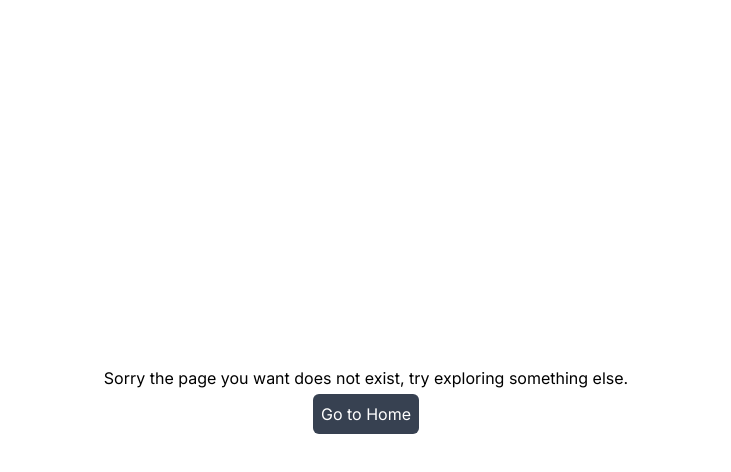
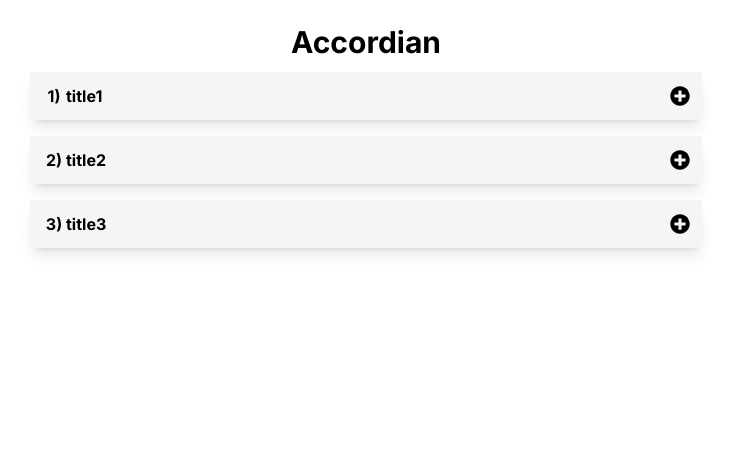
Before and after one commit to abhinay-chaturvedi/machine-coding, a Next.js app: page /accordian in a window 1280 px wide. Before the commit this address had no page. Shown: the top 472 px of the page, without its empty margins (274-1005 px from the left). Built offline with nearby package versions, Linux system fonts and the light colour scheme.

Commit message:
done with accordian

```diff
--- /dev/null
+++ b/app/accordian/_components/Accordian.tsx
@@ -0,0 +1,24 @@
+"use client"
+import React, { useState } from "react";
+import { data } from "../data";
+import AccordianCard from "./AccordianCard";
+const Accordian = () => {
+    const [openCard, setOpenCard] = useState(-1);
+  return (
+    <div className="tw-flex tw-flex-col tw-gap-4 tw-max-w-2xl tw-m-auto">
+      {data.map((item: { title: string; desc: string }, index: number) => {
+        return (
+          <AccordianCard
+            isOpen={openCard == index}
+            item={item}
+            cardNumber={index + 1}
+            key={index}
+            onClick={() => setOpenCard((prev) => ((prev == index)? -1: index))}
+          />
+        );
+      })}
+    </div>
+  );
+};
+
+export default Accordian;
--- /dev/null
+++ b/app/accordian/_components/AccordianCard.tsx
@@ -0,0 +1,37 @@
+import React from "react";
+import { FaPlusCircle } from "react-icons/fa";
+import { FaTimesCircle } from "react-icons/fa";
+const AccordianCard = ({
+  item,
+  isOpen,
+  cardNumber,
+  onClick,
+}: {
+  item: { title: string; desc: string };
+  isOpen: boolean;
+  cardNumber: number;
+  onClick: () => void;
+}) => {
+  return (
+    <div className="tw-bg-[whitesmoke] tw-shadow-lg">
+      <div className="tw-flex tw-gap-2 tw-items-center tw-p-3">
+        <button onClick={onClick} className="tw-flex tw-flex-1 tw-items-center">
+          <h2 className="tw-w-6 tw-text-center tw-font-bold">{cardNumber})</h2>
+          <h2 className="tw-font-bold">{item.title}</h2>
+        </button>
+        {!isOpen ? (
+          <button onClick={onClick}>
+            <FaPlusCircle size={20} />
+          </button>
+        ) : (
+          <button onClick={onClick}>
+            <FaTimesCircle size={20} />
+          </button>
+        )}
+      </div>
+      {isOpen && <div className="tw-pl-9">{item.desc}</div>}
+    </div>
+  );
+};
+
+export default AccordianCard;
--- /dev/null
+++ b/app/accordian/data.ts
@@ -0,0 +1,19 @@
+type obj = {
+    title: string,
+    desc: string
+}
+const data: obj[] = [
+    {
+        title: "title1",
+        desc: "desc 1"
+    },
+    {
+        title: "title2",
+        desc: "desc 2"
+    },
+    {
+        title: "title3",
+        desc: "desc 3"
+    }
+]
+export {data};
--- /dev/null
+++ b/app/accordian/page.tsx
@@ -0,0 +1,22 @@
+import React from "react";
+import Container from "../_components/Container";
+import Accordian from "./_components/Accordian";
+
+const Page = () => {
+  return (
+    <div>
+      <Container>
+        <div>
+          <div className="tw-my-3">
+            <h2 className="tw-text-center tw-font-bold tw-text-3xl">Accordian</h2>
+          </div>
+          <div>
+            <Accordian />
+          </div>
+        </div>
+      </Container>
+    </div>
+  );
+};
+
+export default Page;
--- a/app/page.tsx
+++ b/app/page.tsx
@@ -10,6 +10,7 @@ export default function Home() {
           <Card title="Tab Navigation" page="/tabnavigation"/>
           <Card title="Star Rating" page="/starrating"/>
           <Card title="Pop Over" page="/popover"/>
+          <Card title="Accordian" page="/accordian"/>
         </div>
       </div>
     </div>
```
